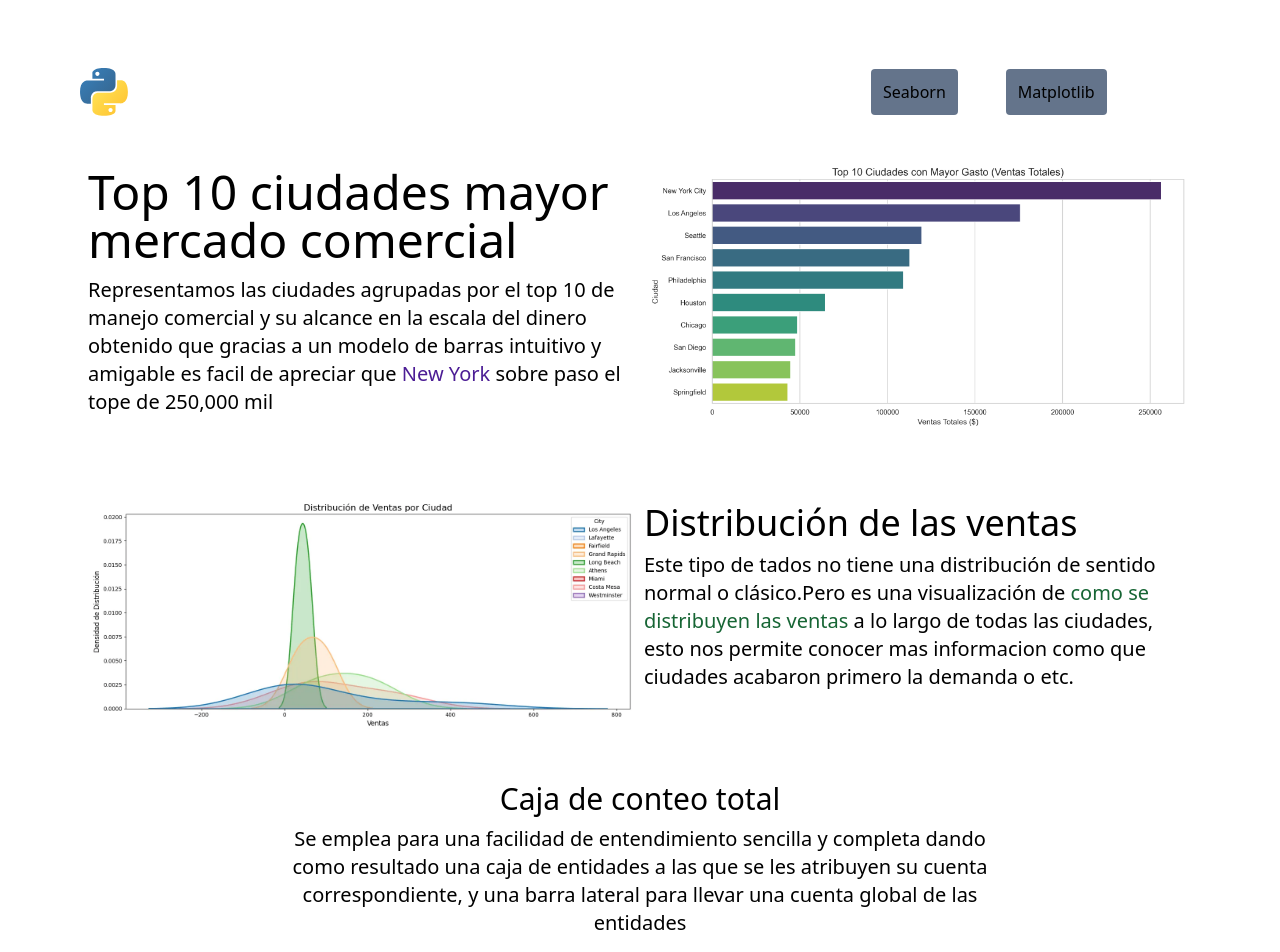
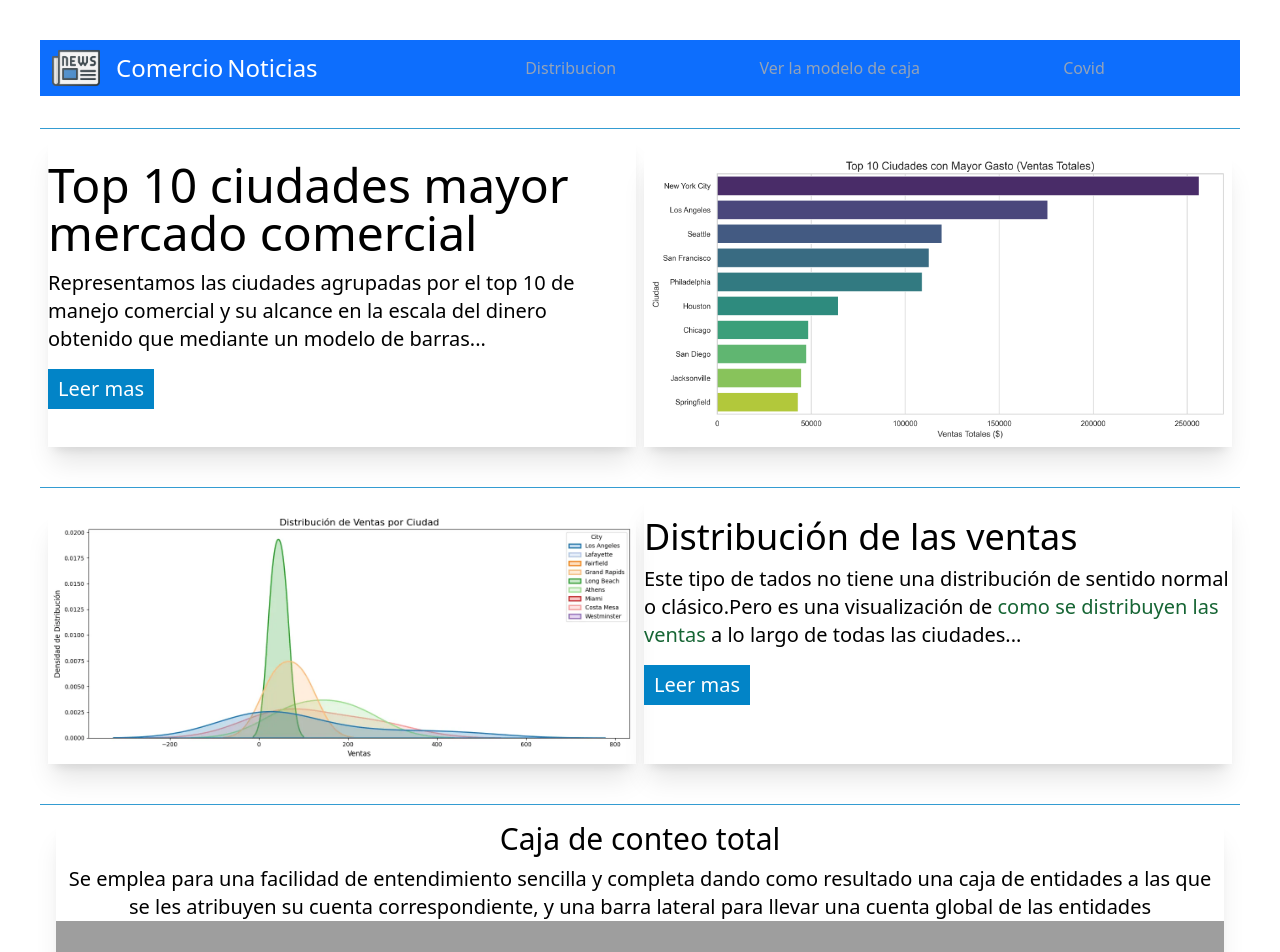
Before and after one commit to larry1sf/Presentaci-n, a Flask app: page / in a window 1280 px wide. Shown: the top 952 px of the page. Run offline with Flask 3, Linux system fonts and the light colour scheme; parts of the project's set-up code (start-up, migrations or seed data) failed here and were passed over; some libraries are stand-ins or nearby versions; grey boxes are pictures that could not be loaded.

Commit message:
commit 1

```diff
--- a/app.py
+++ b/app.py
@@ -2,19 +2,15 @@ import os
 import pandas as pd
 import seaborn as sns
 import matplotlib.pyplot as plt
-from flask import Flask,render_template
+from flask import Flask,render_template,redirect,url_for
 
 # importacion de datos
 datos = pd.read_csv("SampleSuperstore.csv")
 
 
-
-
-
 def graph_city_price_distribution(datos):
     datos = datos.tail(20)
     plt.figure(figsize=(14, 6))
-    # Graficar las ondas de distribución para cada ciudad
     sns.kdeplot(data=datos, x="Sales", hue="City", fill=True, common_norm=False, palette="tab20", linewidth=2)
     # Títulos y etiquetas
     plt.title("Distribución de Ventas por Ciudad", fontsize=16)
@@ -27,7 +23,6 @@ graph_city_price_distribution(datos)
 
 
 def total_sales():
-
     pivot_data = datos.pivot_table(
         index="Category",
         columns="Segment",
@@ -35,7 +30,6 @@ def total_sales():
         aggfunc="sum",
         fill_value=0
     )
-    # estilo del grafico
     sns.set(style="whitegrid")
     plt.figure(figsize=(12, 8))
     heatmap = sns.heatmap(
@@ -58,16 +52,9 @@ total_sales()
 
 
 def save_city_sales_chart(data, output_path="static/images/city_sales.webp"):
-    # Crear la carpeta si no existe
-    os.makedirs(os.path.dirname(output_path), exist_ok=True)
-
-    # Agrupar los datos por ciudad y sumar las ventas
     city_sales = data.groupby("City")["Sales"].sum().sort_values(ascending=False).head(10)
 
-    # Configurar el estilo de Seaborn
     sns.set(style="whitegrid")
-
-    # Crear el gráfico de barras
     plt.figure(figsize=(12, 6))
     sns.barplot(x=city_sales.values, y=city_sales.index, palette="viridis")
 
@@ -77,23 +64,10 @@ def save_city_sales_chart(data, output_path="static/images/city_sales.webp"):
     plt.ylabel("Ciudad", fontsize=12)
     plt.tight_layout()
 
-    # Guardar el gráfico en la ruta especificada
+    # Cerrar la figura
     plt.savefig(output_path,format="WEBP",dpi=200)
-
-    # Cerrar la figura
     plt.close()
 save_city_sales_chart(datos)
-
-
-
-
-
-
-
-
-
-
-
 
 
 app = Flask(__name__)
@@ -102,6 +76,15 @@ app = Flask(__name__)
 @app.route('/')
 def index():
     return render_template("index.html")
+@app.route('/covid')
+def covid():
+    return render_template("covid.html")
+
+
+@app.errorhandler(404)
+def not_found(e):
+    return redirect(url_for('index'))
 
 if __name__ == "__main__":
     app.run(debug=True)
+    app.handle_url_build_error(404,not_found)
--- a/templates/index.html
+++ b/templates/index.html
@@ -5,27 +5,32 @@
     <meta charset="UTF-8">
     <meta name="viewport" content="width=device-width, initial-scale=1.0">
     <script src="https://cdn.tailwindcss.com"></script>
-    <link rel="shortcut icon" href="{{ url_for('static',filename='images/python.svg') }}" type="image/x-icon">
+    <link rel="shortcut icon" href="{{ url_for('static',filename='images/news.ico') }}" type="image/x-icon">
+    <link href="https://cdnjs.cloudflare.com/ajax/libs/font-awesome/6.5.0/css/all.min.css" rel="stylesheet">
+
     <title>{% block title %} Creacion de graficos con seaborn y matplotlib {% endblock %}</title>
 </head>
 
-<body class="p-20 space-y-8">
-    <nav class="w-full flex justify-center relative">
-        <ul class="flex w-5/6 justify-end gap-12">
+<body class="p-10 space-y-8 ">
+    <nav class="sticky top-0 z-20 w-full flex justify-center ">
+        <ul
+            class="relative min-w-[320px] flex w-full p-1 justify-between lg:justify-end gap-[10%] h-[56px] bg-[#0d6efd] ">
 
-            <li class="absolute left-0 -top-3">
-                <a href="" title="Logo de la pagina">
-                    <img class="size-12" src="{{ url_for('static',filename='images/python.svg') }}"
+            <li class=" w-auto">
+                <a href=""
+                    class="relative lg:absolute left-3 flex text-white items-center text-2xl font-normal space-x-1"
+                    title="Logo de la pagina">
+                    <img class="size-12 mr-4  " src="{{ url_for('static',filename='images/news.ico') }}"
                         alt="logo de la pagina" title="Logo de la pagina">
+                    Comercio <span class="font-light"> Noticias</span>
                 </a>
             </li>
-            <li>
-                <a href="https://seaborn.pydata.org/" target="_blank" title="ir a la pagina principal de Seaorn"
-                    class="group relative bg-slate-500 hover:bg-zinc-400 p-3 rounded">
-                    <span>Seaborn</span>
+            <li class="group font-medium relative  hidden lg:block  p-3 rounded">
+                <a href="#distribucion" title="ir a la pagina principal de Seaorn">
+                    <span class="text-slate-400 group-hover:text-slate-300 transition">Distribucion</span>
                     <div
-                        class="bg-slate-900  p-2 rounded-md group-hover:flex hidden absolute -top-2 -translate-y-full left-1/2 -translate-x-1/2">
-                        <span class="text-slate-300 whitespace-nowrap">ir a la pagina principal de Seaorn</span>
+                        class="bg-slate-900 transition p-2 rounded-md group-hover:opacity-100 duration-300 opacity-0 absolute -top-2 -translate-y-full left-1/2 -translate-x-1/2">
+                        <span class="text-slate-300 whitespace-nowrap">ir a la seccion de distribucion</span>
                         <div
                             class="bg-inherit rotate-45 p-1 absolute bottom-0 translate-y-1/2 left-1/2 -translate-x-1/2">
                         </div>
@@ -33,13 +38,25 @@
                 </a>
             </li>
 
-            <li class="">
-                <a target="_blank" href="https://matplotlib.org/"
-                    class="group relative bg-slate-500 hover:bg-zinc-400 p-3 rounded">
-                    <span>Matplotlib</span>
+            <li class="group font-medium relative  hidden lg:block p-3 rounded">
+                <a href="#caja">
+                    <span class="text-slate-400 group-hover:text-slate-300 transition">Ver la modelo de caja</span>
                     <div
-                        class="bg-slate-900 p-2 rounded-md group-hover:flex hidden absolute -top-2 -translate-y-full left-1/2 -translate-x-1/2">
-                        <span class="text-slate-300 whitespace-nowrap">ir a la pagina principal de Matplotlib</span>
+                        class="bg-slate-900 transition p-2 rounded-md group-hover:opacity-100 duration-300 opacity-0 absolute -top-2 -translate-y-full left-1/2 -translate-x-1/2">
+                        <span class="text-slate-300 whitespace-nowrap">Ver documentacion de Matplotlib</span>
+                        <div
+                            class="bg-inherit rotate-45 p-1 absolute bottom-0 translate-y-1/2 left-1/2 -translate-x-1/2">
+                        </div>
+                    </div>
+                </a>
+
+            </li>
+            <li class="group font-medium relative me-[10%] hidden lg:block p-3 rounded">
+                <a href="covid">
+                    <span class="text-slate-400 group-hover:text-slate-300 transition">Covid</span>
+                    <div
+                        class="bg-slate-900 transition p-2 rounded-md group-hover:opacity-100 duration-300 opacity-0 absolute -top-2 -translate-y-full left-1/2 -translate-x-1/2">
+                        <span class="text-slate-300 whitespace-nowrap">Ver mas sobre el Covid-19</span>
                         <div
                             class="bg-inherit rotate-45 p-1 absolute bottom-0 translate-y-1/2 left-1/2 -translate-x-1/2">
                         </div>
@@ -48,29 +65,54 @@
 
             </li>
 
+            <li class="flex items-center lg:hidden mr-2 mt-1">
+
+                <label class="flex peer flex-col gap-2  size-8 z-10">
+                    <input class="peer hidden" type="checkbox" />
+                    <div
+                        class="rounded-2xl h-[3px] w-1/2 bg-white select-none duration-500 peer-checked:rotate-[225deg] origin-right peer-checked:-translate-x-[12px] peer-checked:-translate-y-[1px]">
+                    </div>
+                    <div class="rounded-2xl h-[3px] w-full bg-white select-none duration-500 peer-checked:-rotate-45">
+                    </div>
+                    <div
+                        class="rounded-2xl h-[3px] w-1/2 bg-white select-none duration-500 place-self-end peer-checked:rotate-[225deg] origin-left peer-checked:translate-x-[12px] peer-checked:translate-y-[1px]">
+                    </div>
+                </label>
+                <div
+                    class="peer-has-[:checked]:h-auto peer-has-[:checked]:w-full absolute  sm:-bottom-16 -bottom-36 right-0 peer-has-[:checked]:bg-white peer-has-[:checked]:opacity-100 opacity-0 size-auto transition duration-500 transition-transform duration-700  z-0 flex justify-center items-center">
+                    <ul class="  flex flex-col  sm:flex-row text-center font-medium gap-4 *:text-slate-500 m-1">
+                        <li><a href="">Volver al Inicio</a></li>
+                        <li>Lugar con mayor distribucion</li>
+                        <li>Lugares con mayores compras de <span class="text-nowrap">New York</span></li>
+                        <li>Estadisticas totales de Philadelphia</li>
+                    </ul>
+                </div>
+            </li>
         </ul>
     </nav>
 
-    <section class="lg:flex block  gap-2 shadow-stone-400 p-2 space-y-4">
+    <section id="distribucion" class="lg:flex block  gap-2  p-2 space-y-4 border-t border-sky-600/80">
 
-        <div class="lg:w-2/4 text-xl ">
+        <div class="lg:w-2/4 text-xl hover:translate-x-1 hover:-translate-y-2 transition shadow-xl cursor-pointer">
             <h1 class="text-5xl font-normal mt-6">Top 10 ciudades mayor mercado comercial</h1>
             <p class="mt-3">
                 Representamos las ciudades agrupadas por el top 10 de manejo comercial y su alcance en la escala del
                 dinero
-                obtenido que gracias a un modelo de barras intuitivo y amigable es facil de apreciar que <span
-                    class="font-medium text-violet-900">New York</span>
-                sobre paso
-                el tope de <strong class="font-medium">250,000 mil</strong>
+                obtenido que mediante un modelo de barras...
             </p>
+            <button
+                class="border border-2 border-sky-600 py-1 px-2 bg-sky-600 hover:bg-transparent hover:text-sky-600 transition text-white my-4"
+                type="button"> Leer mas</button>
         </div>
-        <div class=" lg:min-h-[118px] lg:min-w-44 lg:w-3/6 ">
-            <img class="size-full" src="{{ url_for('static',filename='images/city_sales.png') }}" alt="">
+        <div class=" lg:min-h-[118px] lg:min-w-44 lg:w-3/6 shadow-xl overflow-hidden cursor-crosshair">
+            <img class="size-full hover:scale-105 transition"
+                src="{{ url_for('static',filename='images/city_sales.png') }}" alt="">
         </div>
     </section>
 
-    <section class="lg:flex gap-2 p-2 space-y-4">
-        <div class="order-2 lg:w-2/4 font-normal ">
+    <section id="caja" class="lg:flex gap-2 p-2 space-y-4 border-t border-sky-600/80">
+        <div
+            class="order-2 lg:w-2/4 font-normal hover:translate-x-1 hover:-translate-y-2 transition cursor-pointer shadow-xl">
             <h2 class="text-4xl mt-[1.30rem]">Distribución de las ventas</h2>
 
             <p class="mt-2 text-xl">Este tipo de tados no tiene una distribución de sentido normal o clásico.Pero
@@ -78,20 +120,24 @@
                 una
                 visualización de <strong class="font-medium text-green-800">como se distribuyen las ventas</strong> a lo
                 largo de todas
-                las ciudades, esto nos permite conocer mas informacion como que ciudades acabaron primero la demanda o
-                etc.
+                las ciudades...
             </p>
+            <button
+                class="border border-2 border-sky-600 py-1 px-2 bg-sky-600 hover:bg-transparent hover:text-sky-600 transition text-white my-4 text-xl"
+                type="button"> Leer mas</button>
         </div>
-        <div class="h-auto lg:w-2/4">
-            <img class="size-full" src="{{ url_for('static',filename='images/graph_city_price_distribution.webp') }}"
-                alt="">
+        <div class="h-auto lg:w-2/4 overflow-hidden cursor-crosshair shadow-xl">
+            <img class="size-full hover:scale-105 transition"
+                src="{{ url_for('static',filename='images/graph_city_price_distribution.webp') }}" alt="">
         </div>
     </section>
 
-    <section class="lg:flex flex-col items-center  gap-2 p-2 space-y-4">
-        <div class="text-normal  w-full lg:w-4/6">
+    <section class="lg:flex flex-col items-center  gap-2 p-4 space-y-4 border-t border-sky-600/80">
+        <div class=" cursor-pointer shadow-xl">
+            <div class="text-normal  w-full">
                 <h3 class="text-3xl lg:text-center font-normal">Caja de conteo total</h3>
-            <p class="text-start lg:text-center text-xl mt-2">Se emplea para una facilidad de entendimiento sencilla y
+                <p class="text-start lg:text-center text-xl mt-2">Se emplea para una facilidad de entendimiento sencilla
+                    y
                     completa dando
                     como
                     resultado una
@@ -99,12 +145,24 @@
                     entidades a las que se les atribuyen su cuenta correspondiente, y una barra lateral para llevar una
                     cuenta global de las entidades</p>
             </div>
-        <div class="h-auto w-full">
+            <div class="h-auto w-full cursor-crosshair  overflow-hidden">
 
-            <img class="size-full" src="{{ url_for('static',filename='images/total_sales.webp') }}" alt="">
+                <img class="size-full hover:scale-105 transition"
+                    src="{{ url_for('static',filename='images/total_sales.webp') }}" alt="">
+            </div>
         </div>
 
+
     </section>
+
+    <footer class="flex flex-col items-center space-y-4">
+        <p class="mt-16 text-center text-lg ">© 2024 Comercio Noticias. Todos los derechos reservados.</p>
+        <div class="flex max-w-xl gap-4 justify-center scale-125">
+            <i class="fa-brands fa-facebook cursor-pointer select-none"></i>
+            <i class="fa-brands fa-linkedin cursor-pointer select-none"></i>
+            <i class="fa-brands fa-github cursor-pointer select-none"></i>
+        </div>
+    </footer>
 </body>
 
 </html>
```
Also changed, not shown: covid_data.csv (added, +47 -0 lines), index.py (added, +114 -0 lines), static/css/style.css (added, +113 -0 lines), static/js/app.js (added, +15 -0 lines), templates/covid.html (added, +178 -0 lines), static/images/casos_por_millon.png (added), static/images/evolucion_casos.png (added), static/images/grafico_covid.webp (added), static/images/news.ico (added), static/images/proporcion_recuperados_fallecidos.png (added), static/images/tasa_mortalidad.png (added), 2 other files. Lines whose indentation alone changed are shown as unchanged.
